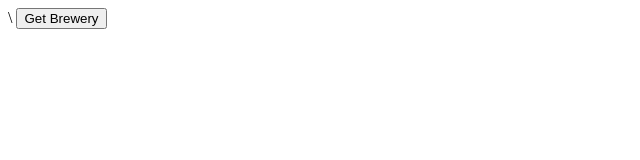
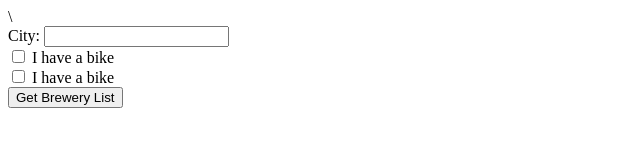
Before and after one commit to sdesire/APIs-For-IPAs, a plain HTML site: page index.html in a window 1280 px wide. Shown: the whole page, without its empty margins (0-640 px from the left). Drawn offline with Linux system fonts and the light colour scheme.

Commit message:
added more parameters to brewery search

```diff
--- a/index.html
+++ b/index.html
@@ -8,7 +8,16 @@
     <title><APIs-For-IPAs></title>
 </head>
 <body>
-    <button id="btn">Get Brewery</button>
+    <div>City: <input type="text" id="cityChoice"/></div>
+    <!--Brewery Options-->
+    <input type="checkbox" id="" name="vehicle1" value="Bike">
+    <label for="vehicle1"> I have a bike</label><br>
+
+    <input type="checkbox" id="" name="vehicle1" value="Bike">
+    <label for="vehicle1"> I have a bike</label><br>
+
+    <button onclick="getBreweries()">Get Brewery List</button>
+
 
     <script src="project.js"></script>
 </body>
--- a/project.js
+++ b/project.js
@@ -1,7 +1,6 @@
-const myButton = document.querySelector("#btn");
-myButton.addEventListener("click", function (event) {
-  console.log("Button Clicked");
-  fetch("https://api.openbrewerydb.org/breweries")
+function getBreweries () {
+console.log("Button Clicked");
+  fetch(`https://api.openbrewerydb.org/breweries?by_state=${cityChoice}&sort=${breweryType},name:${ascDesc}`)
     .then((response) => {
       return response.json();
     })
@@ -12,3 +11,4 @@ myButton.addEventListener("click", function (event) {
       console.log(err);
     });
 });
+}
```
